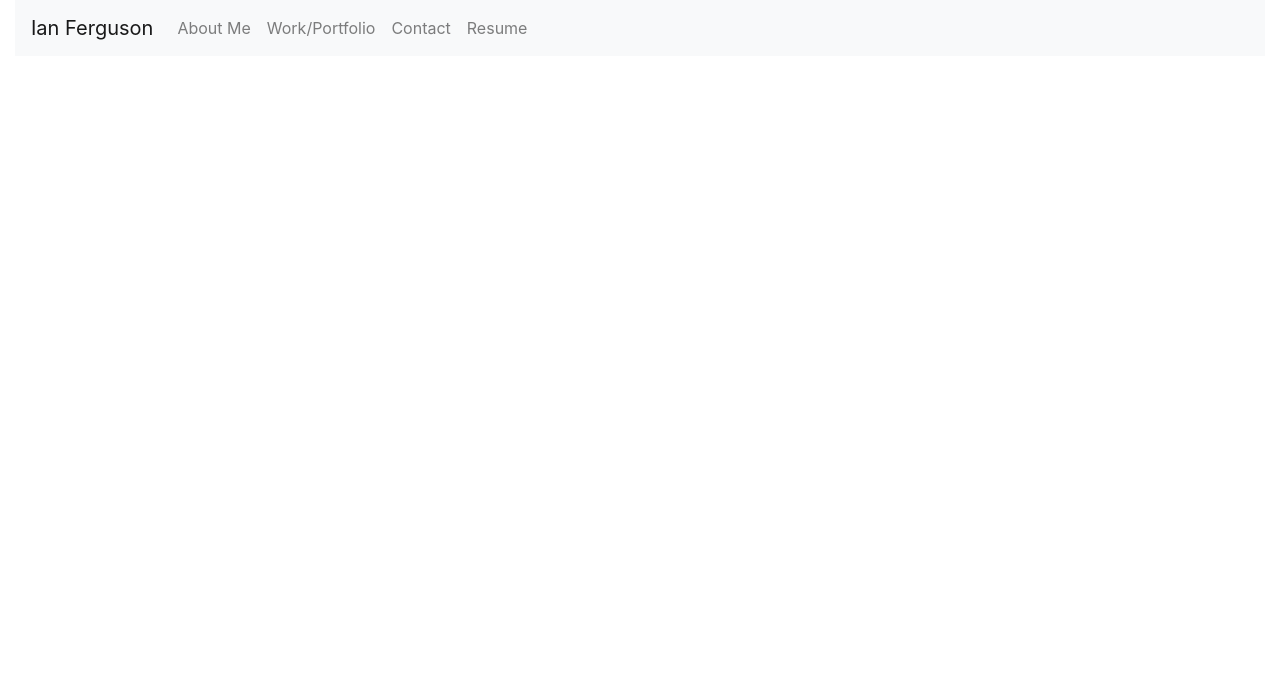
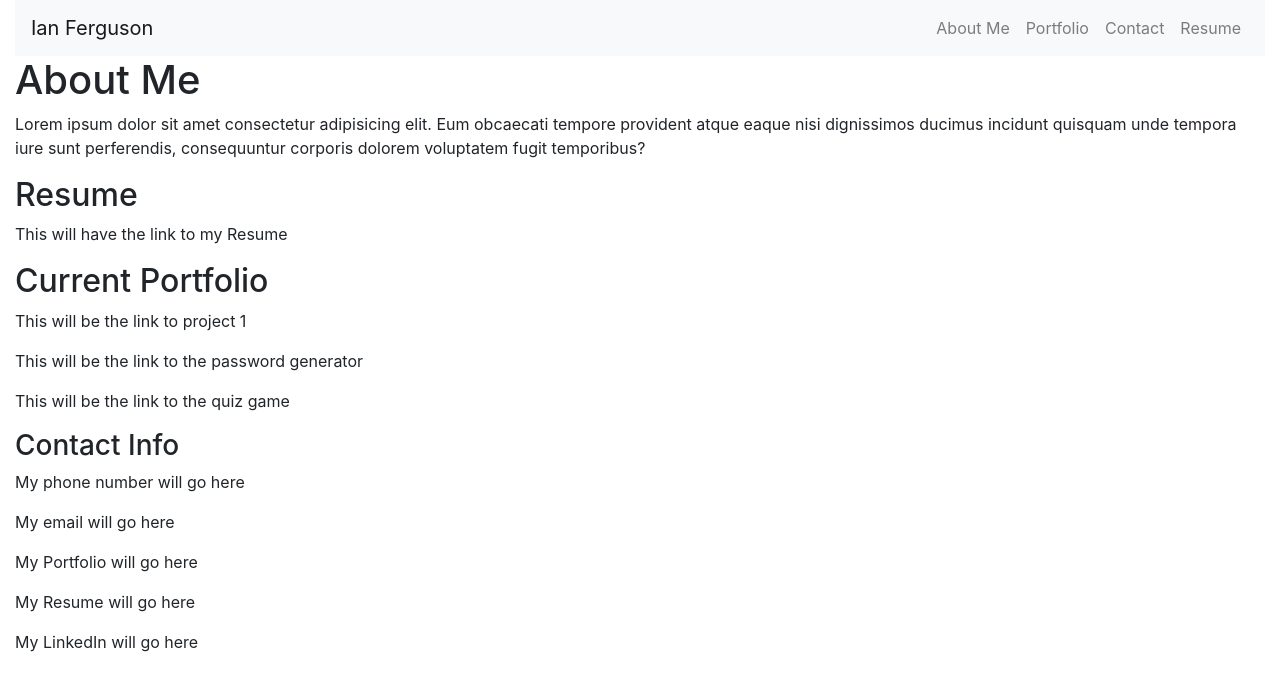
Before and after one commit to IanFerguson-36/projected-portfolio-progress, a plain HTML site: page index.html in a window 1280 px wide. Drawn offline with nearby package versions, Linux system fonts and the light colour scheme.

Commit message:
finished hardcoding html

```diff
--- a/index.html
+++ b/index.html
@@ -27,7 +27,10 @@
         >
           <span class="navbar-toggler-icon"></span>
         </button>
-        <div class="collapse navbar-collapse" id="navbarNav">
+        <div
+          class="collapse navbar-collapse justify-content-end"
+          id="navbarNav"
+        >
           <ul class="navbar-nav">
             <li class="nav-item">
               <a class="nav-link" href="#"
@@ -36,7 +39,7 @@
             </li>
             <ul class="nav justify-content-end">
               <li class="nav-item">
-                <a class="nav-link" href="#">Work/Portfolio</a>
+                <a class="nav-link" href="#">Portfolio</a>
               </li>
               <li class="nav-item">
                 <a class="nav-link" href="#">Contact</a>
@@ -48,7 +51,34 @@
           </ul>
         </div>
       </nav>
+      <div>
+        <h1>About Me</h1>
+        <p>
+          Lorem ipsum dolor sit amet consectetur adipisicing elit. Eum obcaecati
+          tempore provident atque eaque nisi dignissimos ducimus incidunt
+          quisquam unde tempora iure sunt perferendis, consequuntur corporis
+          dolorem voluptatem fugit temporibus?
+        </p>
+        <h2>Resume</h2>
+        <p>This will have the link to my Resume</p>
+        <div>
+            <h2>Current Portfolio</h2>
+            <p>This will be the link to project 1</p>
+            <p>This will be the link to the password generator</p>
+            <p>This will be the link to the quiz game</p>
+        </div>
+        <footer>
+            <h3>Contact Info</h3>
+            <p>My phone number will go here</p>
+            <p>My email will go here</p>
+            <p>My Portfolio will go here</p>
+            <p>My Resume will go here</p>
+            <p>My LinkedIn will go here</p>
+
+
+        </footer>
     </div>
+
     <script
       src="https://code.jquery.com/jquery-3.5.1.slim.min.js"
       integrity="sha384-DfXdz2htPH0lsSSs5nCTpuj/zy4C+OGpamoFVy38MVBnE+IbbVYUew+OrCXaRkfj"
```
